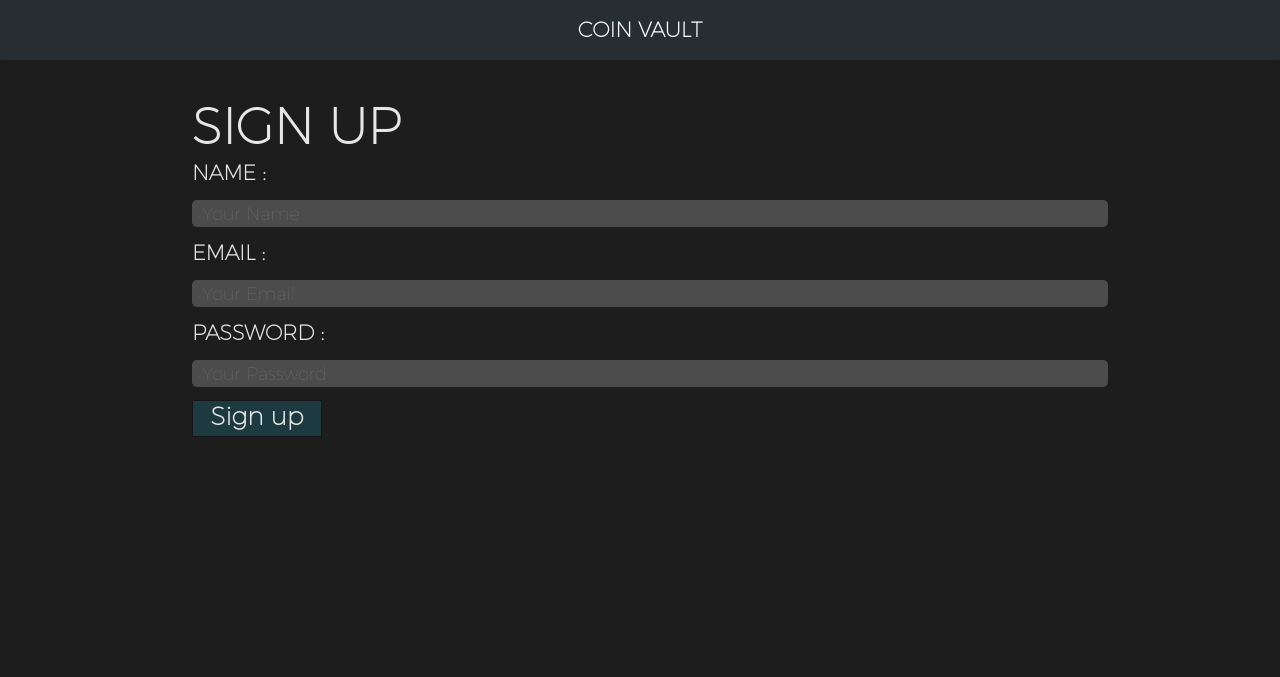
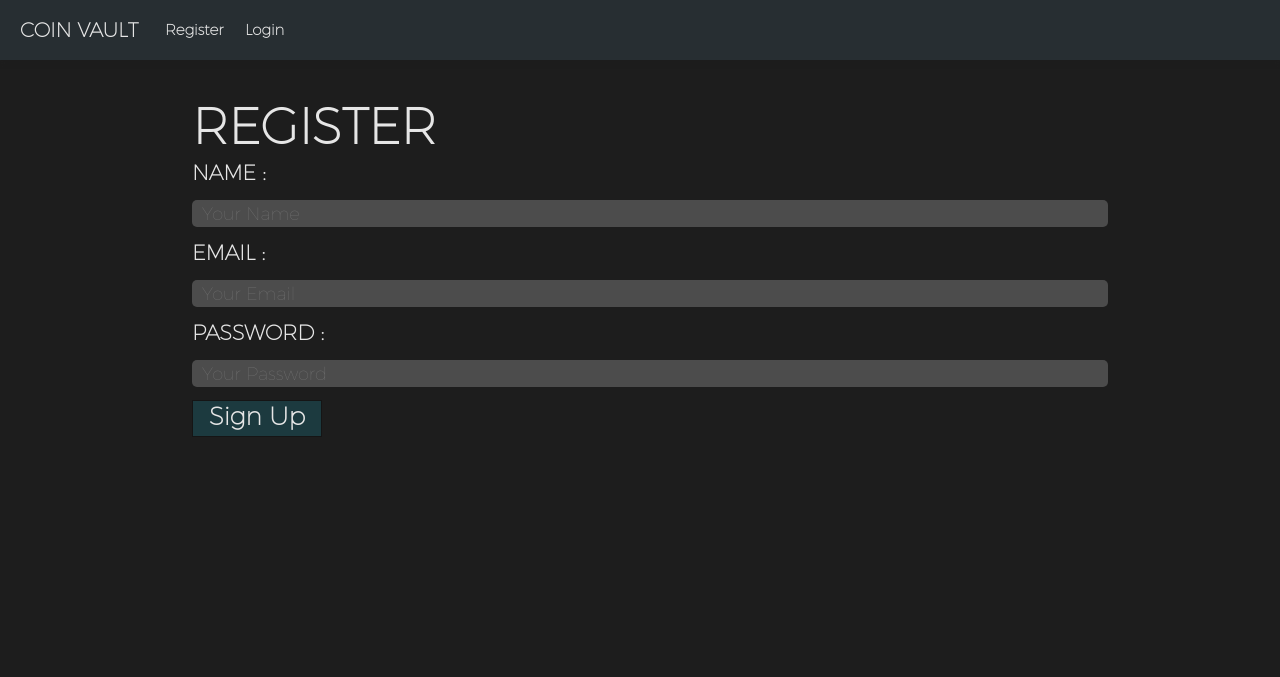
Before and after one commit to mvng/coinvault, a PHP site: page /signup.html in a window 1280 px wide. Shown: the top 677 px of the page. Run offline with PHP 8.4, Linux system fonts and the light colour scheme.

Commit message:
Made the signup.html look better

```diff
--- a/css/style.css
+++ b/css/style.css
@@ -911,3 +911,24 @@ select {
   width: 10%;
   height: 35px;
 }
+
+.nav-list {
+  list-style-type: none;
+}
+.nav-text {
+  position:absolute;
+  font-size: 20px;
+  left:20px;
+}
+
+.register-text {
+  position:absolute;
+  font-size: 15px;
+  left:165px;
+}
+
+.login-text {
+  position:absolute;
+  font-size: 15px;
+  left:245px;
+}
--- a/index.html
+++ b/index.html
@@ -37,7 +37,7 @@
         <section id="w1-left">
             <h1>COIN VAULT</h1>
             <h3>Manage your coin collection with a simple app.</h3>
-            <a href="src/signup.html"><span id="sign-up-button">Sign up</span></a>
+            <a href="src/signup.html"><span id="sign-up-button">Sign Up</span></a>
             <a onclick="login()"><span id="log-in-button">Log in</span></a>
         </section>
 
--- a/src/signup.html
+++ b/src/signup.html
@@ -6,25 +6,31 @@
     <meta name="Sign In Page" content="Sign in Page for Coin Vault">
     <meta name="author" content="CSE134B Team Pentapod">
 
+    <title>COIN VAULT - Register</title>
+
     <link rel="stylesheet" type="text/css" href="../css/style.css">
     <meta name=viewport content="width=device-width, initial-scale=.8, minimum-scale = .8, user-scalable=yes">
     <link rel="icon" href="../favicon.ico" type="image/x-icon" />
     <link rel="shortcut icon" href="../favicon.ico" type="image/x-icon" />
 
-    <script language="JavaScript" src="../js/parse-1.4.2.js"></script>
+    <script src="../js/parse-1.4.2.js"></script>
     <script>
         Parse.initialize("uuMKgtd7piSYYS1OIicbKekLesPHKKerHp21X3Zk", "J10xkBbtYfn4EPD9TQzp0BNJI7sQ2UXmJqY0Dkgu");
     </script>
     <script src="../js/jquery-1.11.2.min.js"></script>
     <script src="../js/velocity.min.js"></script>
-    <script language="JavaScript" src="../js/mainlogin.js"></script>
-    <script language="JavaScript" src="../js/main.js"></script>
+    <script src="../js/mainlogin.js"></script>
+    <script src="../js/main.js"></script>
 
 </head>
 <body>
     <header>
         <nav>
-            COIN VAULT
+            <ul class="nav-list">
+                <li class="nav-text"><a href="">COIN VAULT</a></li>
+                <li class="register-text"><a href="">Register</a></li>
+                <li class="login-text"><a href="">Login</a></li>
+            </ul>
         </nav>
         <div class="mobile-nav">
             COIN VAULT
@@ -32,16 +38,16 @@
     </header>
 
     <section class="main-section">
-        <h1 id="signup-text">SIGN UP</h1>
+        <h1 id="signup-text">REGISTER</h1>
         <h2 id="name-text">NAME :</h2>
         <input type="text" placeholder="Your Name" id="user" class="name-input">
         <h2 id="email-text">EMAIL :</h2>
         <input type="text" placeholder="Your Email" id="email" class="email-input">
-        <h2 id="password-text">PASSWORD :<h2>
+        <h2 id="password-text">PASSWORD :</h2>
         <input type="password" placeholder="Your Password" id="password" class="password-input">
     </section>
-    <div align="center">
-        <a onclick="register()"><span id="sign-up-button" class="signup-button">Sign up</span></a>
+    <div>
+        <a onclick="register()"><span id="sign-up-button" class="signup-button">Sign Up</span></a>
     </div>
 
     <script type="text/javascript">
```
